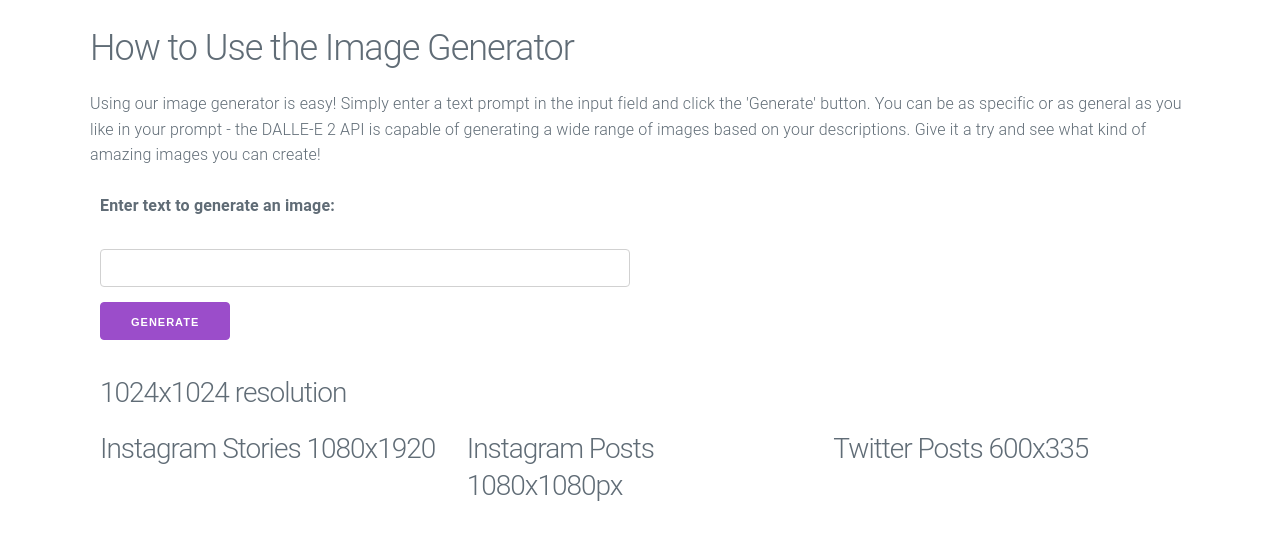
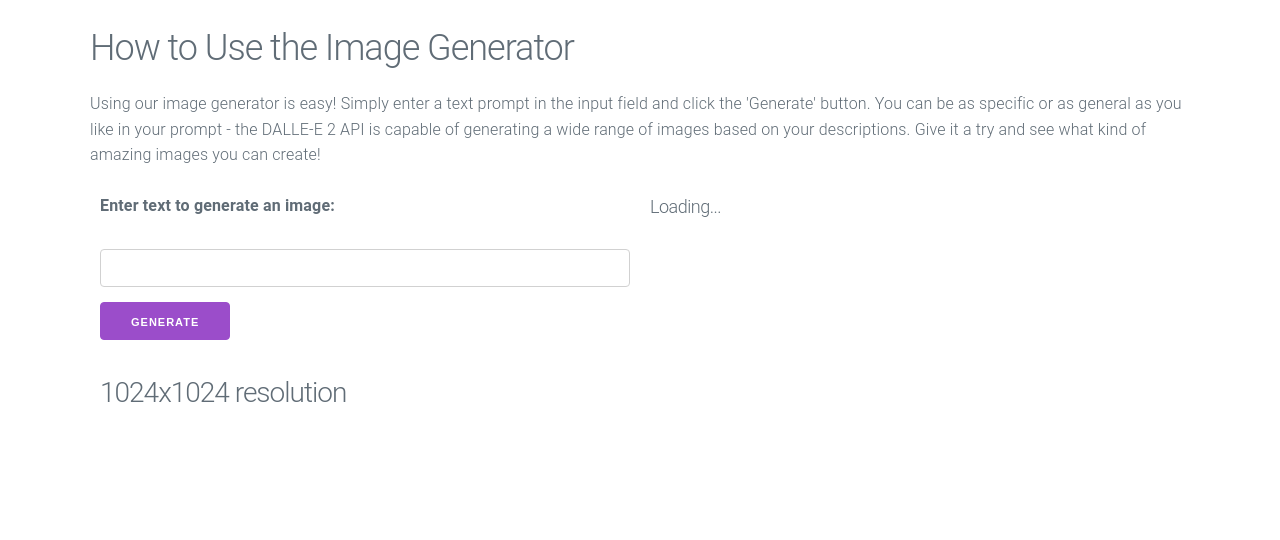
Before and after one commit to OvoOno-Studio/openai-dalle-python, a Flask app: page / in a window 1280 px wide. Shown: the part 159-699 px from the top of the page. Run offline with Flask 2, Linux system fonts and the light colour scheme; some libraries are stand-ins or nearby versions.

Commit message:
optimize loader

```diff
--- a/templates/index.html
+++ b/templates/index.html
@@ -34,9 +34,10 @@
             </div>
             <div class="column column-50">
                 <!-- The HTML markup for the loading animation -->
+                <h5>Loading...</h5>
                 <div id="loader" style="display: none;">
                     <svg viewBox="0 0 50 50">
-                        <circle cx="25" cy="25" r="20" fill="none" stroke="#00bfff" stroke-width="5"/>
+                        <circle cx="25" cy="25" r="10" fill="none" stroke="#00bfff" stroke-width="5"/>
                     </svg>
                 </div>
             </div>
@@ -47,7 +48,7 @@
                 <div id="image-container"></div>
             </div>
         </div>
-        <div class="row">
+        <div class="row" style="display: none;">
             <div class="column">
                 <h3> Instagram Stories 1080x1920 </h3>
                 <div id="image-container"></div>
```
